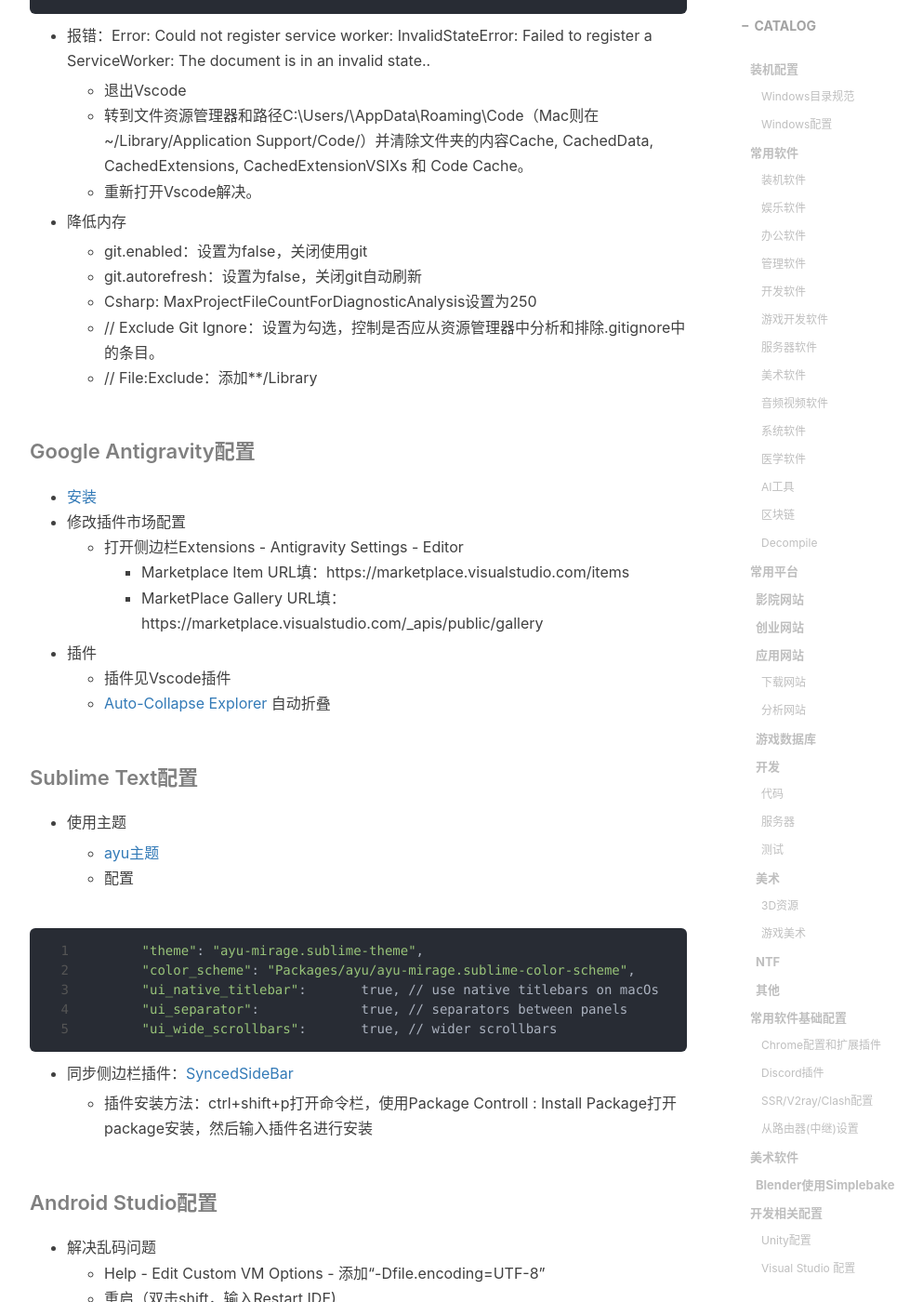
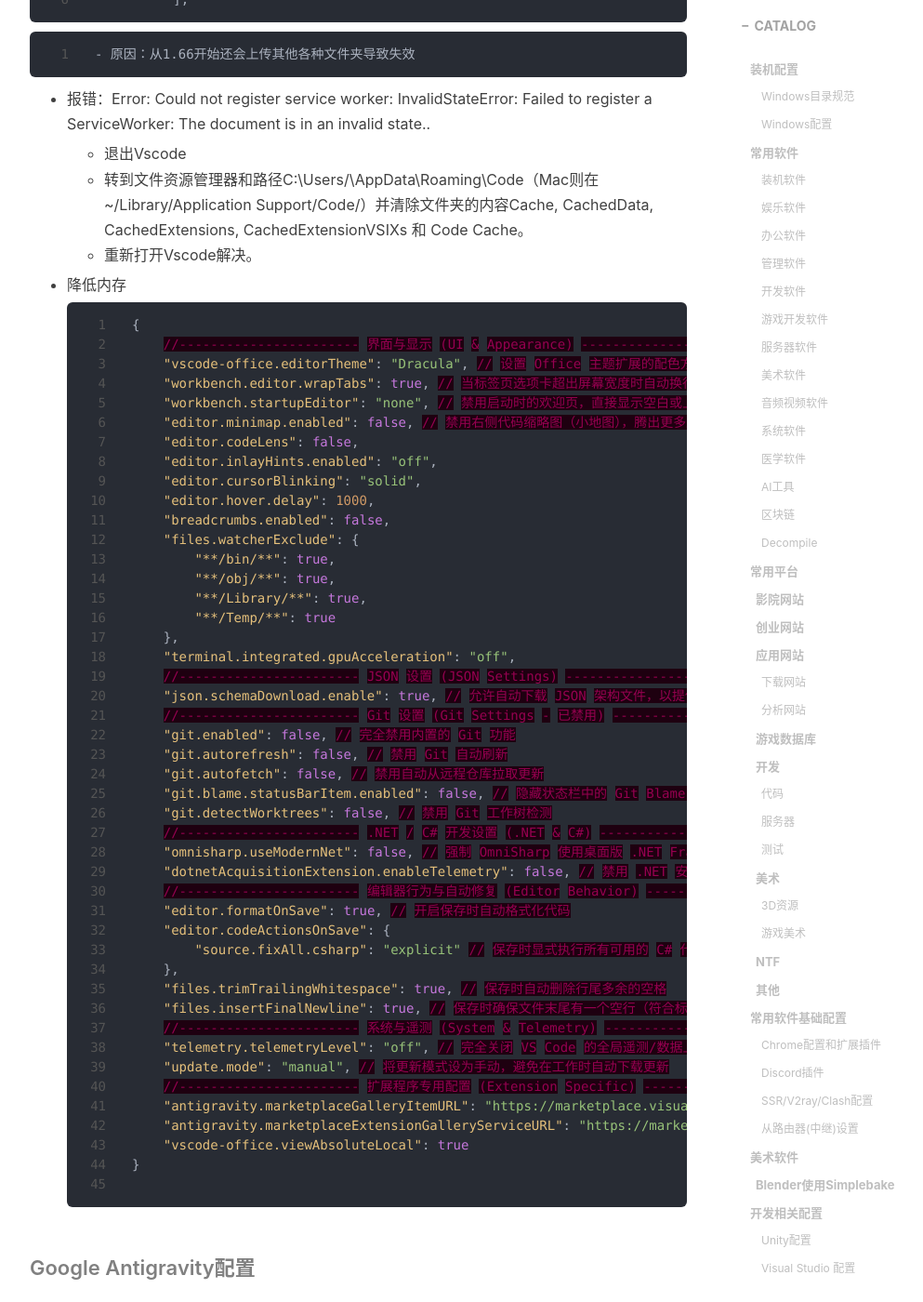
Before and after one commit to gumcstronger/gumcstronger.github.io, a Jekyll site: the page built from _posts/2022/2022-08-24-windows.md, in a window 1280 px wide and 1400 px high, scrolled down 19781 px. Shown: the whole window at 93% size, without its empty margins (233-1226 px from the left). Built offline with Jekyll 4.4.1, drawn with Linux system fonts in a browser that asks for light colours; nearby versions of some CDN libraries; comment, search, counter and statistics services are not loaded; some of the changed text lies outside the part shown.

Commit message:
Update 2022-08-24-windows.md

````diff
--- a/_posts/2022/2022-08-24-windows.md
+++ b/_posts/2022/2022-08-24-windows.md
@@ -713,11 +713,53 @@
   - 重新打开Vscode解决。
 - 降低内存
 
-  - git.enabled：设置为false，关闭使用git
-  - git.autorefresh：设置为false，关闭git自动刷新
-  - Csharp: MaxProjectFileCountForDiagnosticAnalysis设置为250
-  - // Exclude Git Ignore：设置为勾选，控制是否应从资源管理器中分析和排除.gitignore中的条目。
-  - // File:Exclude：添加**/Library
+  ```json
+  {
+      //----------------------- 界面与显示 (UI & Appearance) -----------------------
+      "vscode-office.editorTheme": "Dracula", // 设置 Office 主题扩展的配色方案为 One Dark
+      "workbench.editor.wrapTabs": true, // 当标签页选项卡超出屏幕宽度时自动换行显示
+      "workbench.startupEditor": "none", // 禁用启动时的欢迎页，直接显示空白或上次关掉的文件
+      "editor.minimap.enabled": false, // 禁用右侧代码缩略图（小地图），腾出更多显示空间
+      "editor.codeLens": false,
+      "editor.inlayHints.enabled": "off",
+      "editor.cursorBlinking": "solid",
+      "editor.hover.delay": 1000,
+      "breadcrumbs.enabled": false,
+      "files.watcherExclude": {
+          "**/bin/**": true,
+          "**/obj/**": true,
+          "**/Library/**": true,
+          "**/Temp/**": true
+      },
+      "terminal.integrated.gpuAcceleration": "off",
+      //----------------------- JSON 设置 (JSON Settings) --------------------------
+      "json.schemaDownload.enable": true, // 允许自动下载 JSON 架构文件，以提供代码补全和验证
+      //----------------------- Git 设置 (Git Settings - 已禁用) --------------------
+      "git.enabled": false, // 完全禁用内置的 Git 功能
+      "git.autorefresh": false, // 禁用 Git 自动刷新
+      "git.autofetch": false, // 禁用自动从远程仓库拉取更新
+      "git.blame.statusBarItem.enabled": false, // 隐藏状态栏中的 Git Blame（代码作者）信息
+      "git.detectWorktrees": false, // 禁用 Git 工作树检测
+      //----------------------- .NET / C# 开发设置 (.NET & C#) ---------------------
+      "omnisharp.useModernNet": false, // 强制 OmniSharp 使用桌面版 .NET Framework（对 Unity 项目兼容性更好）
+      "dotnetAcquisitionExtension.enableTelemetry": false, // 禁用 .NET 安装扩展的遥测数据收集
+      //----------------------- 编辑器行为与自动修复 (Editor Behavior) --------------
+      "editor.formatOnSave": true, // 开启保存时自动格式化代码
+      "editor.codeActionsOnSave": {
+          "source.fixAll.csharp": "explicit" // 保存时显式执行所有可用的 C# 代码修复（如移除未使用的 using）
+      },
+      "files.trimTrailingWhitespace": true, // 保存时自动删除行尾多余的空格
+      "files.insertFinalNewline": true, // 保存时确保文件末尾有一个空行（符合标准规范）
+      //----------------------- 系统与遥测 (System & Telemetry) --------------------
+      "telemetry.telemetryLevel": "off", // 完全关闭 VS Code 的全局遥测/数据上传
+      "update.mode": "manual", // 将更新模式设为手动，避免在工作时自动下载更新
+      //----------------------- 扩展程序专用配置 (Extension Specific) ---------------
+      "antigravity.marketplaceGalleryItemURL": "https://marketplace.visualstudio.com/items", // 扩展市场项目链接地址
+      "antigravity.marketplaceExtensionGalleryServiceURL": "https://marketplace.visualstudio.com/_apis/public/gallery", // 扩展市场 API 服务地址
+      "vscode-office.viewAbsoluteLocal": true
+  }
+
+  ```
 
 #### Google Antigravity配置
 
````
